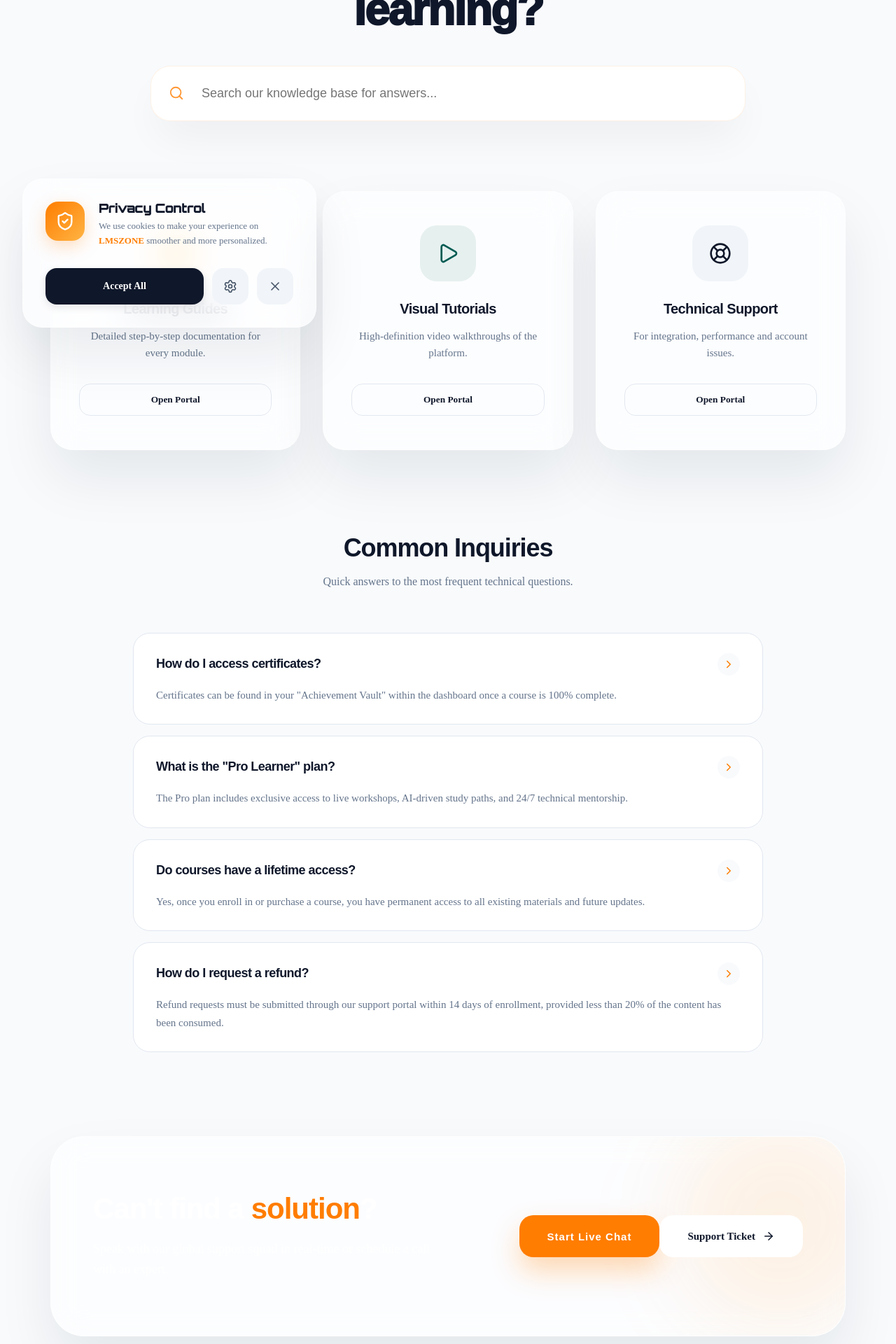
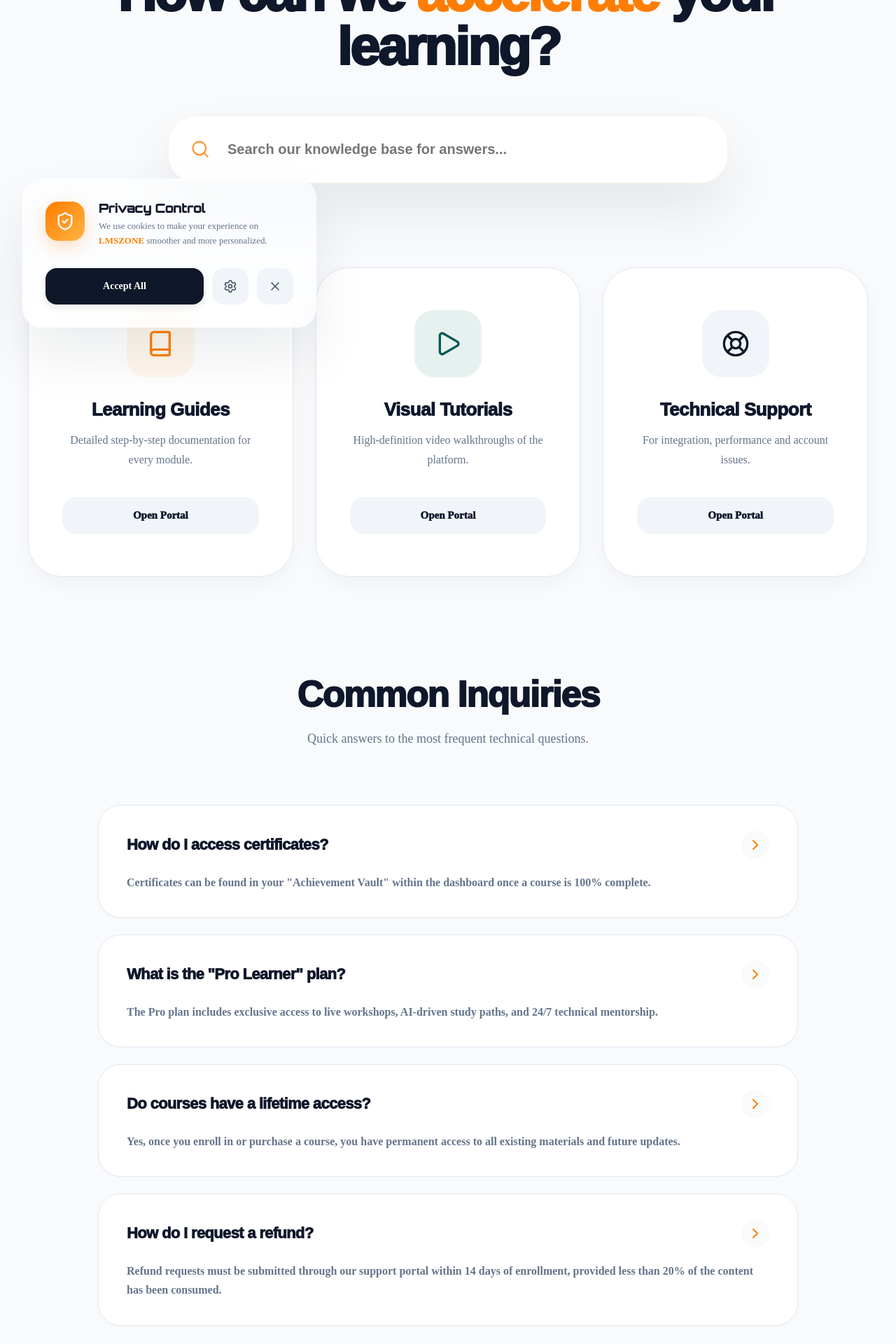
Before and after one commit to apreezofficial/llm, a Next.js app: page /help in a window 1280 px wide. Shown: the part 300-2220 px from the top of the page at 70% size. Built offline with nearby package versions, Linux system fonts and the light colour scheme; a web font is replaced by a local one.

Commit message:
feat: Implement new Help Center and Tutor Courses pages, along with a core AppLayout component.

```diff
--- a/app/help/page.tsx
+++ b/app/help/page.tsx
@@ -17,70 +17,70 @@ export default function HelpCenter() {
         <div className="help-page-wrapper" style={{ minHeight: '100vh', background: '#F8FAFC' }}>
             <Navbar />
 
-            <main style={{ paddingTop: '160px', paddingBottom: '120px' }}>
-                <div className="container" style={{ maxWidth: '1200px', margin: '0 auto', padding: '0 32px' }}>
+            <main style={{ paddingTop: '180px', paddingBottom: '140px' }}>
+                <div className="container" style={{ maxWidth: '1440px', margin: '0 auto', padding: '0 40px' }}>
 
                     {/* Hero Section */}
-                    <div className="animate-slide-up" style={{ textAlign: 'center', maxWidth: '850px', margin: '0 auto 100px' }}>
-                        <div style={{ display: 'inline-flex', padding: '8px 20px', background: '#FFF7ED', borderRadius: '30px', color: '#FF7D00', fontSize: '11px', fontWeight: 900, textTransform: 'uppercase', letterSpacing: '2px', marginBottom: '24px', fontFamily: 'var(--font-heading)' }}>
+                    <div className="animate-slide-up" style={{ textAlign: 'center', maxWidth: '1000px', margin: '0 auto 120px' }}>
+                        <div style={{ display: 'inline-flex', padding: '10px 24px', background: '#FFF7ED', borderRadius: '40px', color: '#FF7D00', fontSize: '12px', fontWeight: 950, textTransform: 'uppercase', letterSpacing: '2px', marginBottom: '32px', fontFamily: 'var(--font-heading)' }}>
                             Support Ecosystem
                         </div>
-                        <h1 style={{ fontSize: 'clamp(36px, 6vw, 64px)', marginBottom: '32px', fontFamily: 'var(--font-heading)', fontWeight: 950, lineHeight: 1, letterSpacing: '-2px', color: '#0F172A' }}>
+                        <h1 style={{ fontSize: 'clamp(48px, 6vw, 84px)', marginBottom: '40px', fontFamily: 'var(--font-heading)', fontWeight: 950, lineHeight: 1, letterSpacing: '-0.04em', color: '#0F172A' }}>
                             How can we <span style={{ color: '#FF7D00' }}>accelerate</span> your learning?
                         </h1>
 
-                        <div style={{ position: 'relative', marginTop: '48px' }}>
-                            <Search size={22} style={{ position: 'absolute', left: '26px', top: '50%', transform: 'translateY(-50%)', color: '#FF7D00', opacity: 0.8 }} />
+                        <div style={{ position: 'relative', marginTop: '60px', maxWidth: '800px', margin: '60px auto 0' }}>
+                            <Search size={28} style={{ position: 'absolute', left: '32px', top: '50%', transform: 'translateY(-50%)', color: '#FF7D00', opacity: 0.8 }} />
                             <input
                                 type="text"
                                 placeholder="Search our knowledge base for answers..."
                                 style={{
                                     width: '100%',
-                                    padding: '28px 32px 28px 72px',
-                                    borderRadius: '28px',
+                                    padding: '36px 40px 36px 84px',
+                                    borderRadius: '40px',
                                     border: '1px solid rgba(255, 125, 0, 0.1)',
                                     background: 'white',
-                                    fontSize: '18px',
-                                    fontWeight: 500,
-                                    boxShadow: '0 30px 60px -12px rgba(0,0,0,0.06)',
+                                    fontSize: '20px',
+                                    fontWeight: 600,
+                                    boxShadow: 'var(--shadow-lg)',
                                     outline: 'none',
-                                    transition: 'all 0.4s cubic-bezier(0.16, 1, 0.3, 1)'
+                                    transition: 'all 0.4s cubic-bezier(0.16, 1, 0.3, 1)',
+                                    fontFamily: 'var(--font-heading)'
                                 }}
-                                className="focus:ring-2 focus:ring-primary focus:border-transparent transition-all"
                             />
                         </div>
                     </div>
 
                     {/* Resources Grid */}
-                    <div className="grid grid-3" style={{ marginBottom: '120px', gap: '32px' }}>
+                    <div className="grid grid-3" style={{ marginBottom: '140px', gap: '32px' }}>
                         {[
-                            { icon: <Book size={32} color="#FF7D00" />, title: "Learning Guides", desc: "Detailed step-by-step documentation for every module.", bg: '#FFF7ED' },
-                            { icon: <Play size={32} color="#005B52" />, title: "Visual Tutorials", desc: "High-definition video walkthroughs of the platform.", bg: '#E6F0EF' },
-                            { icon: <LifeBuoy size={32} color="#0F172A" />, title: "Technical Support", desc: "For integration, performance and account issues.", bg: '#F1F5F9' }
+                            { icon: <Book size={40} color="#FF7D00" />, title: "Learning Guides", desc: "Detailed step-by-step documentation for every module.", bg: '#FFF7ED' },
+                            { icon: <Play size={40} color="#005B52" />, title: "Visual Tutorials", desc: "High-definition video walkthroughs of the platform.", bg: '#E6F0EF' },
+                            { icon: <LifeBuoy size={40} color="#0F172A" />, title: "Technical Support", desc: "For integration, performance and account issues.", bg: '#F1F5F9' }
                         ].map((item, i) => (
-                            <div key={i} className="glass-card hover-scale" style={{
-                                padding: '48px 40px',
-                                borderRadius: '32px',
+                            <div key={i} className="hover-scale" style={{
+                                padding: '60px 48px',
+                                borderRadius: '48px',
                                 background: 'white',
                                 border: '1px solid #E2E8F0',
-                                boxShadow: '0 10px 40px rgba(0,0,0,0.03)',
+                                boxShadow: 'var(--shadow-md)',
                                 textAlign: 'center',
-                                transition: 'all 0.3s'
+                                transition: 'all 0.5s cubic-bezier(0.16, 1, 0.3, 1)'
                             }}>
                                 <div style={{
-                                    width: '80px', height: '80px', background: item.bg,
-                                    borderRadius: '24px', display: 'flex', alignItems: 'center',
-                                    justifyContent: 'center', margin: '0 auto 28px'
+                                    width: '96px', height: '96px', background: item.bg,
+                                    borderRadius: '28px', display: 'flex', alignItems: 'center',
+                                    justifyContent: 'center', margin: '0 auto 32px'
                                 }}>
                                     {item.icon}
                                 </div>
-                                <h3 style={{ fontSize: '20px', marginBottom: '16px', fontFamily: 'var(--font-heading)', fontWeight: 800 }}>{item.title}</h3>
-                                <p style={{ color: '#64748B', fontSize: '15px', marginBottom: '32px', lineHeight: 1.6 }}>{item.desc}</p>
+                                <h3 style={{ fontSize: '26px', marginBottom: '16px', fontFamily: 'var(--font-heading)', fontWeight: 950, letterSpacing: '-0.02em' }}>{item.title}</h3>
+                                <p style={{ color: '#64748B', fontSize: '16px', marginBottom: '40px', lineHeight: 1.7, fontWeight: 500 }}>{item.desc}</p>
                                 <button style={{
-                                    width: '100%', padding: '14px', borderRadius: '16px',
-                                    fontWeight: 800, border: '1px solid #E2E8F0', background: 'transparent',
-                                    color: '#0F172A', transition: 'all 0.3s'
-                                }} onMouseEnter={(e) => e.currentTarget.style.background = '#F8FAFC'} onMouseLeave={(e) => e.currentTarget.style.background = 'transparent'}>
+                                    width: '100%', padding: '18px', borderRadius: '20px',
+                                    fontWeight: 950, border: ' none', background: '#F1F5F9',
+                                    color: '#0F172A', transition: 'all 0.3s', fontSize: '15px'
+                                }}>
                                     Open Portal
                                 </button>
                             </div>
@@ -88,76 +88,76 @@ export default function HelpCenter() {
                     </div>
 
                     {/* FAQ Area */}
-                    <div style={{ maxWidth: '900px', margin: '0 auto 120px' }}>
-                        <div style={{ textAlign: 'center', marginBottom: '60px' }}>
-                            <h2 style={{ fontSize: '36px', fontFamily: 'var(--font-heading)', fontWeight: 900, marginBottom: '16px' }}>Common Inquiries</h2>
-                            <p style={{ color: '#64748B', fontSize: '16px' }}>Quick answers to the most frequent technical questions.</p>
+                    <div style={{ maxWidth: '1000px', margin: '0 auto 140px' }}>
+                        <div style={{ textAlign: 'center', marginBottom: '80px' }}>
+                            <h2 style={{ fontSize: '52px', fontFamily: 'var(--font-heading)', fontWeight: 950, marginBottom: '20px', letterSpacing: '-0.03em' }}>Common Inquiries</h2>
+                            <p style={{ color: '#64748B', fontSize: '18px', fontWeight: 500 }}>Quick answers to the most frequent technical questions.</p>
                         </div>
 
-                        <div style={{ display: 'flex', flexDirection: 'column', gap: '16px' }}>
+                        <div style={{ display: 'flex', flexDirection: 'column', gap: '24px' }}>
                             {faqs.map((faq, i) => (
                                 <div key={i} style={{
-                                    padding: '28px 32px', borderRadius: '24px',
+                                    padding: '36px 40px', borderRadius: '32px',
                                     background: 'white', border: '1px solid #E2E8F0',
-                                    transition: 'all 0.3s'
+                                    transition: 'all 0.3s',
+                                    boxShadow: 'var(--shadow-sm)'
                                 }}>
                                     <div style={{ display: 'flex', justifyContent: 'space-between', alignItems: 'center', cursor: 'pointer' }}>
-                                        <h3 style={{ fontSize: '18px', fontWeight: 800, color: '#0F172A' }}>{faq.q}</h3>
-                                        <div style={{ width: '32px', height: '32px', background: '#F8FAFC', borderRadius: '50%', display: 'flex', alignItems: 'center', justifyContent: 'center', color: '#FF7D00' }}>
-                                            <ChevronRight size={18} />
+                                        <h3 style={{ fontSize: '22px', fontWeight: 950, color: '#0F172A', fontFamily: 'var(--font-heading)' }}>{faq.q}</h3>
+                                        <div style={{ width: '40px', height: '40px', background: '#F8FAFC', borderRadius: '50%', display: 'flex', alignItems: 'center', justifyContent: 'center', color: '#FF7D00' }}>
+                                            <ChevronRight size={24} />
                                         </div>
                                     </div>
-                                    <p style={{ marginTop: '16px', color: '#64748B', lineHeight: 1.7, fontSize: '15px', fontWeight: 500 }}>{faq.a}</p>
+                                    <p style={{ marginTop: '20px', color: '#64748B', lineHeight: 1.7, fontSize: '16px', fontWeight: 600 }}>{faq.a}</p>
                                 </div>
                             ))}
                         </div>
                     </div>
 
                     {/* Contact Banner */}
-                    <div className="glass-card animate-slide-up" style={{
+                    <div className="animate-slide-up" style={{
                         background: '#0F172A',
                         color: 'white',
-                        padding: '80px 60px',
-                        borderRadius: '48px',
+                        padding: '100px 80px',
+                        borderRadius: '60px',
                         display: 'flex',
                         alignItems: 'center',
                         justifyContent: 'space-between',
                         flexWrap: 'wrap',
-                        gap: '40px',
+                        gap: '60px',
                         position: 'relative',
-                        overflow: 'hidden'
+                        overflow: 'hidden',
+                        boxShadow: 'var(--shadow-xl)'
                     }}>
-                        {/* Decorative background circle */}
-                        <div style={{ position: 'absolute', top: '-10%', right: '-5%', width: '300px', height: '300px', background: 'rgba(255, 125, 0, 0.1)', borderRadius: '50%', filter: 'blur(60px)' }}></div>
+                        <div style={{ position: 'absolute', top: '-20%', right: '-10%', width: '400px', height: '400px', background: 'rgba(255, 125, 0, 0.1)', borderRadius: '50%', filter: 'blur(100px)' }}></div>
 
                         <div style={{ flex: 1, position: 'relative', zIndex: 1 }}>
-                            <h2 style={{ fontSize: '42px', fontWeight: 900, marginBottom: '20px', fontFamily: 'var(--font-heading)', letterSpacing: '-1px', color: 'white' }}>
+                            <h2 style={{ fontSize: '56px', fontWeight: 950, marginBottom: '24px', fontFamily: 'var(--font-heading)', letterSpacing: '-0.04em', color: 'white', lineHeight: 1 }}>
                                 Can't find a <span style={{ color: '#FF7D00' }}>solution</span>?
                             </h2>
-                            <p style={{ fontSize: '18px', color: 'rgba(255,255,255,0.7)', maxWidth: '500px', lineHeight: 1.6 }}>
-                                Speak with our global support squad in real-time or schedule a call with an expert.
+                            <p style={{ fontSize: '20px', color: 'rgba(255,255,255,0.7)', maxWidth: '600px', lineHeight: 1.7, fontWeight: 500 }}>
+                                Speak with our global support squad in real-time or schedule a call with an expert learner path designer.
                             </p>
                         </div>
 
-                        <div className="flex gap-20" style={{ position: 'relative', zIndex: 1 }}>
+                        <div className="flex gap-24" style={{ position: 'relative', zIndex: 1 }}>
                             <button
-                                onClick={() => showSuccess('Support Squad', 'Initiating live chat session with a technical mentor...')}
-                                className="hover-scale"
+                                onClick={() => showSuccess('Support Squad', 'Initiating live chat session...')}
                                 style={{
-                                    padding: '18px 40px', background: '#FF7D00', color: 'white',
-                                    border: 'none', borderRadius: '20px', fontWeight: 900, fontSize: '15px',
+                                    padding: '24px 48px', background: '#FF7D00', color: 'white',
+                                    border: 'none', borderRadius: '24px', fontWeight: 950, fontSize: '16px',
                                     fontFamily: 'var(--font-heading)', letterSpacing: '1px',
                                     boxShadow: '0 20px 40px rgba(255,125,0,0.3)'
                                 }}
                             >
                                 Start Live Chat
                             </button>
-                            <Link href="/auth" className="hover-scale" style={{
-                                padding: '18px 40px', background: 'white', color: '#0F172A',
-                                borderRadius: '20px', fontWeight: 900, fontSize: '15px',
-                                display: 'flex', alignItems: 'center', gap: '10px'
+                            <Link href="/auth" style={{
+                                padding: '24px 48px', background: 'white', color: '#0F172A',
+                                borderRadius: '24px', fontWeight: 950, fontSize: '16px',
+                                display: 'flex', alignItems: 'center', gap: '12px'
                             }}>
-                                Support Ticket <ArrowRight size={18} />
+                                Support Ticket <ArrowRight size={20} />
                             </Link>
                         </div>
                     </div>
```
Also changed, not shown: app/links/page.tsx (+68 -111 lines), app/tutor/courses/page.tsx (+54 -55 lines), components/AppLayout.tsx (+0 -31 lines).
